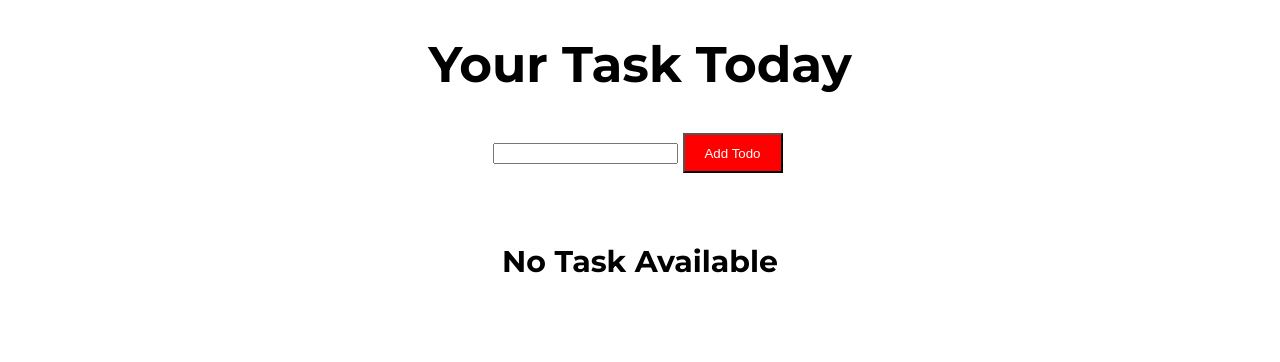
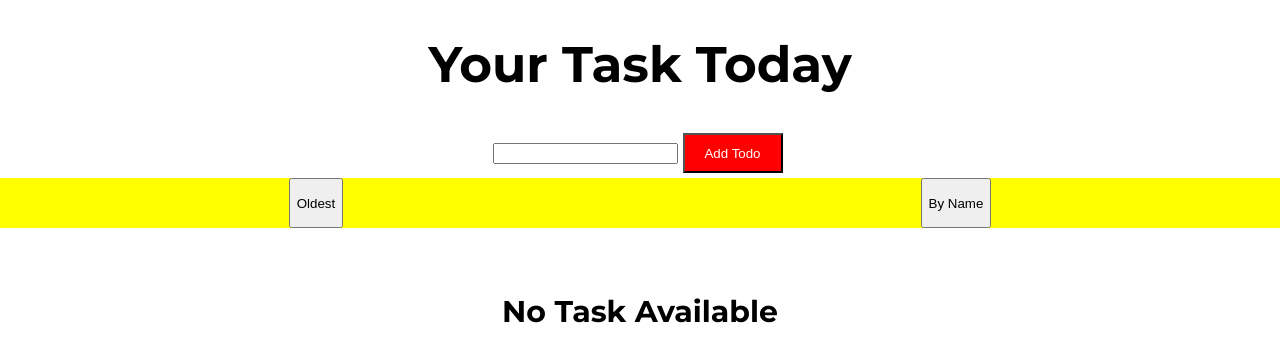
Before and after one commit to moriishika/Bicarakan.id-Front-End-Test, a Next.js app: page / in a window 1280 px wide. Shown: the top 362 px of the page. Built offline with nearby package versions, Linux system fonts and the light colour scheme.

Commit message:
sort by name finished

```diff
--- a/containers/TodoPage/Component.tsx
+++ b/containers/TodoPage/Component.tsx
@@ -6,8 +6,8 @@ import { ITodo } from "../../interfaces/itodos";
 
 const Component = () => {
   const [todos, setTodos] = useState<ITodo[]>([]);
-
   const [newTodo, setNewTodo] = useState<string>("");
+  const [isNewest, setTimeSortStatus] = useState<boolean>(false);
 
   const handleChange = (e: ChangeEvent<HTMLInputElement>): void => {
     setNewTodo(e.target.value);
@@ -64,7 +64,7 @@ const Component = () => {
 
   const setDoneStatus = (id: string): void => {
     const updatedTodos: ITodo[] = [...todos];
-    const updatedTodo = todos.find(todo => todo.id === id );
+    const updatedTodo = todos.find((todo) => todo.id === id);
 
     updatedTodos.forEach((todo: ITodo, index) => {
       //looking up for the same id and check if there is a data inside updatedTodo
@@ -76,7 +76,35 @@ const Component = () => {
         setTodos([...updatedTodos]);
       }
     });
+  };
 
+  const sortByTime = (): void => {
+    const timeTodos : ITodo[] = [...todos];
+    //sort by the oldest and newest
+    setTodos(timeTodos.reverse());
+    //set sort by time status
+    setTimeSortStatus(isNewest ? false : true);
+  };
+
+  const sortAlphabetically = (): void => {
+    const alphabeticallyTodos : ITodo[] = [...todos];
+
+    alphabeticallyTodos.sort((a, b) => {
+      const todoA = a.description.toLowerCase();
+      const todoB = b.description.toLowerCase();
+
+      if (todoA < todoB) {
+        return -1;
+      }
+
+      if (todoB > todoA) {
+        return 1;
+      }
+
+      return 0;
+    });
+
+    setTodos([...alphabeticallyTodos]);
   };
 
   return (
@@ -90,6 +118,12 @@ const Component = () => {
           <input type="text" value={newTodo} onChange={handleChange} />
           <Styled.AddTodoButton> Add Todo </Styled.AddTodoButton>
         </form>
+
+        <Styled.SorterButtons>
+            <button onClick={sortByTime}>{isNewest ? 'Newest' : 'Oldest'}</button>
+            <button onClick={sortAlphabetically}>By Name</button>
+        </Styled.SorterButtons>
+
         <Styled.Todos>
           {/* if there is no task a text will be shown */}
           {!todos.length && (
--- a/containers/TodoPage/style.ts
+++ b/containers/TodoPage/style.ts
@@ -35,3 +35,11 @@ export const EmptyTask = styled(Title)`
     font-size : 30px;
     width : 100%;
 `
+
+export const SorterButtons = styled.div`
+    display : flex;
+    justify-content: space-around;
+    background-color : yellow;
+    width: 100%;
+    height : 50px;
+`
```
Lines whose indentation alone changed are shown as unchanged.
